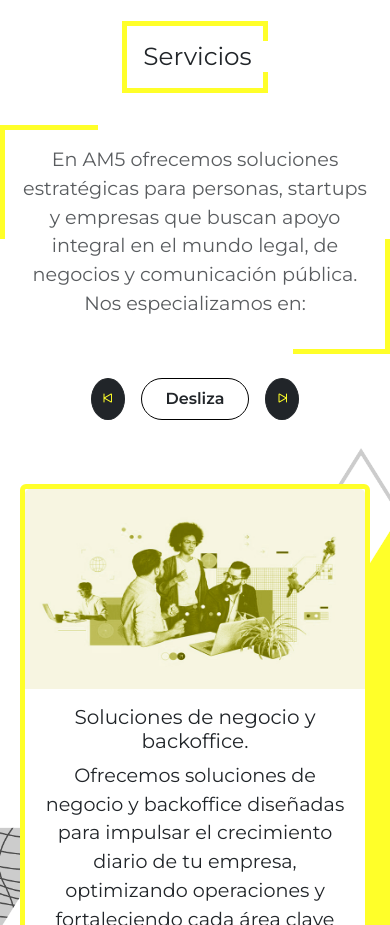
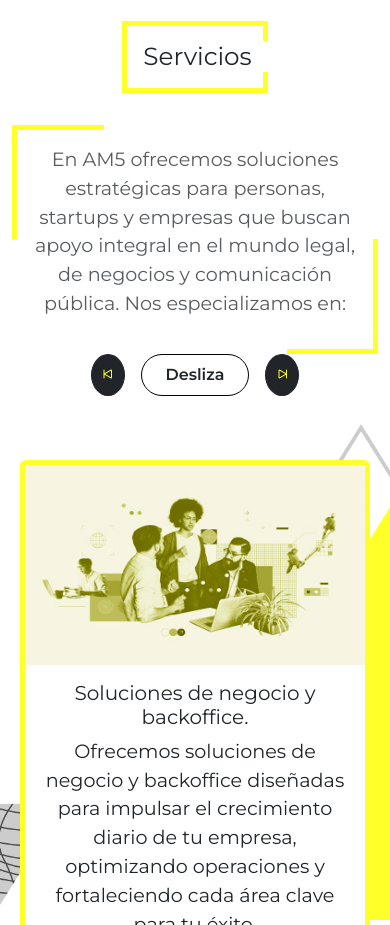
Before and after one commit to Th4ler/AM5, a React (Vite) app: page / in a window 390 px wide. Shown: the part 2000-2925 px from the top of the page. Built offline with nearby package versions, Linux system fonts and the light colour scheme.

Commit message:
Ajuste de responsividad.

```diff
--- a/src/components/Servicios.jsx
+++ b/src/components/Servicios.jsx
@@ -70,11 +70,18 @@
         <h2 className="p-3">Servicios</h2>
       </div>
 
-      <div className='custom-border-box text-center col-md-8 offset-md-2 mb-4'>
-        <div className="left-corner"></div>
-        <div className="right-corner"></div>
-        <p className='text-muted'>En AM5 ofrecemos soluciones estratégicas para personas, startups y empresas que buscan
-          apoyo integral en el mundo legal, de negocios y comunicación pública. Nos especializamos en:</p>
+      <div className='container text-center'>
+        <div className='custom-border-box'>
+
+          <div className="left-corner" />
+          <div className="right-corner" />
+
+          <p className='text-muted'>
+            En AM5 ofrecemos soluciones estratégicas para personas, startups y empresas que buscan
+            apoyo integral en el mundo legal, de negocios y comunicación pública. Nos especializamos en:
+          </p>
+
+        </div>
       </div>
 
       {/* Botones de navegación con iconos */}
```
